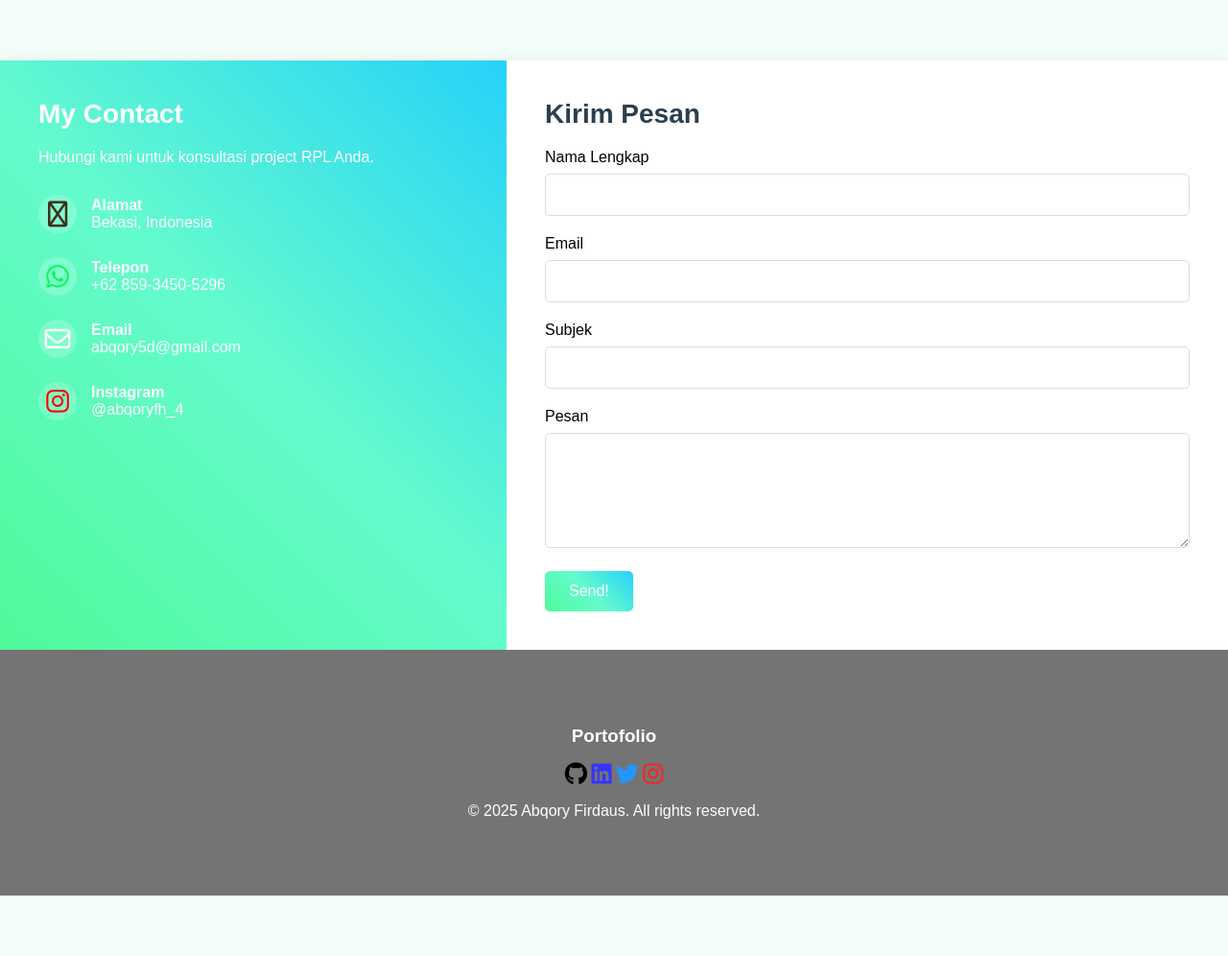
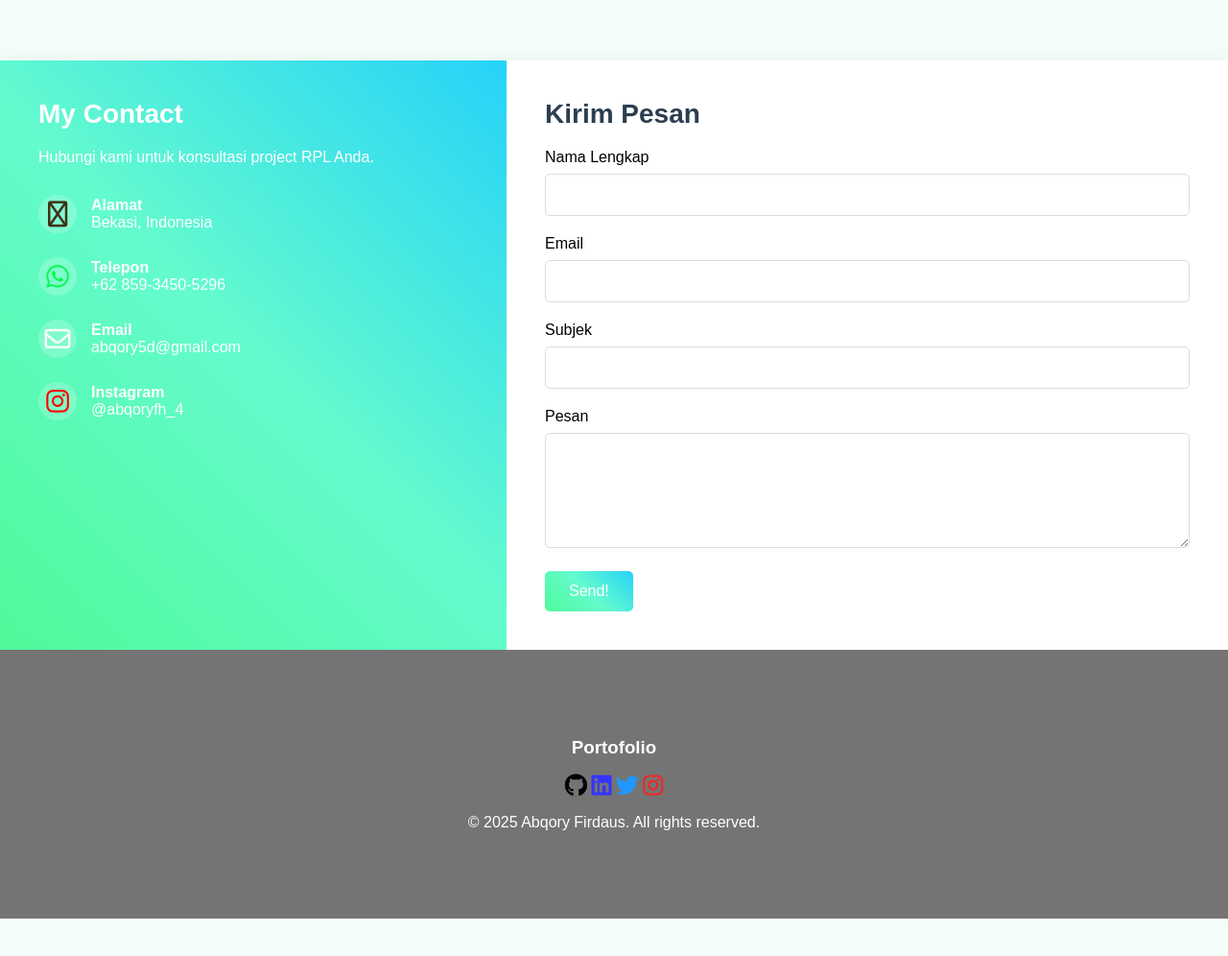
Before and after one commit to Abqory468/AbqoryPortofolio, a plain HTML site: page index.html in a window 1280 px wide. Shown: the part 2806-3802 px from the top of the page at 96% size. Drawn offline with nearby package versions, Linux system fonts and the light colour scheme.

Commit message:
Fixed bug footer

```diff
--- a/assets/css/style.css
+++ b/assets/css/style.css
@@ -634,7 +634,7 @@ footer {
     position: relative;
     bottom: 0;
     width: 100%;
-    height: 32vh;
+    height: 35vh;
     display: flex;
     flex-direction: column;
     justify-content: center;
```
